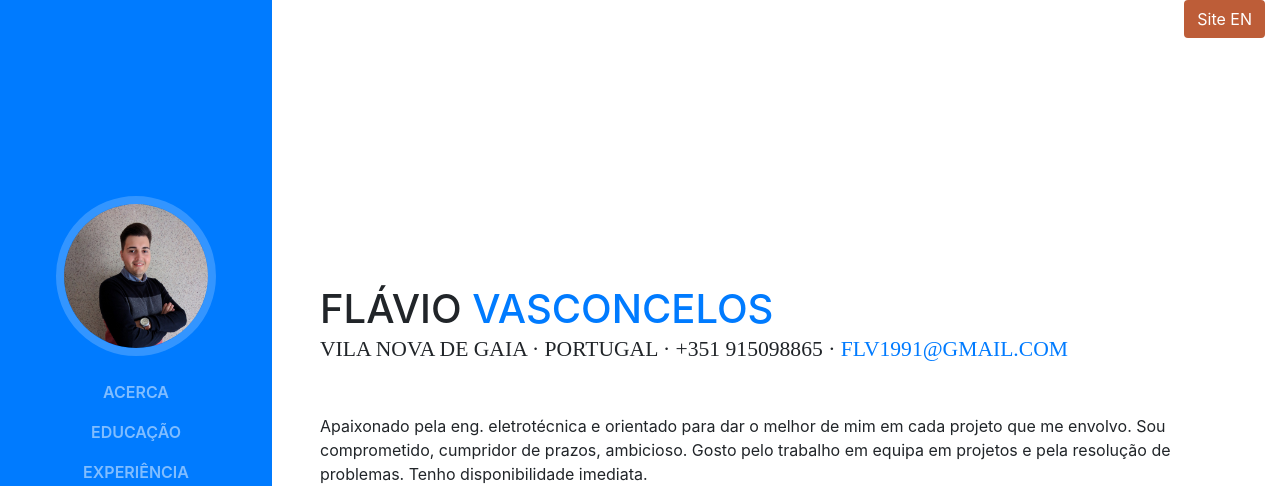
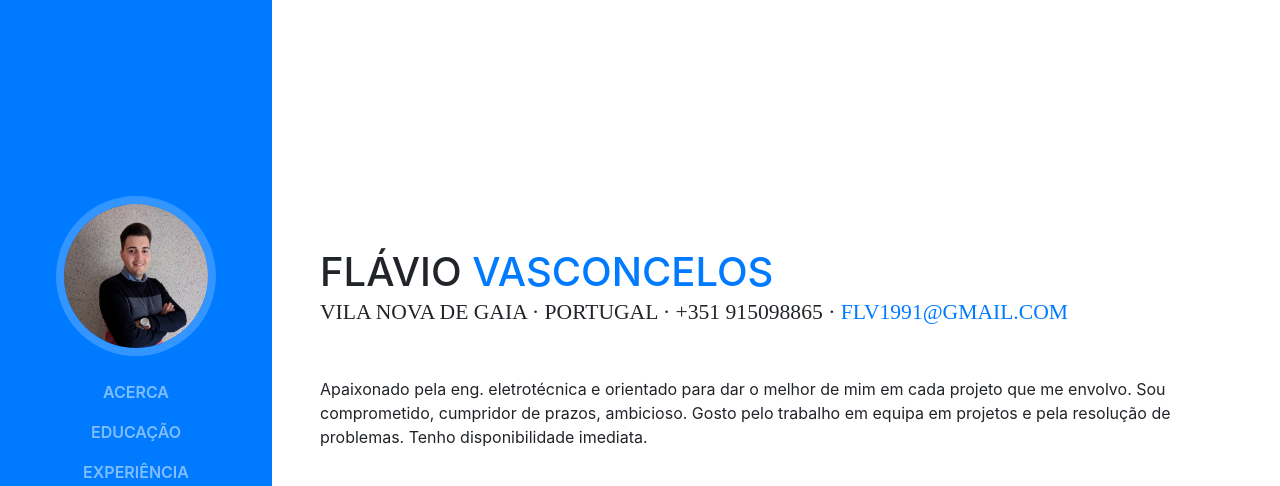
Before and after one commit to flv1991/flv1991.github.io, a website with bundled scripts: page index.html in a window 1280 px wide. Shown: the top 486 px of the page. Built offline with nearby package versions, Linux system fonts and the light colour scheme; a web font is replaced by a local one.

Commit message:
Retirar en

```diff
--- a/index.html
+++ b/index.html
@@ -29,7 +29,7 @@
 <div class="row">
     <div class="col-lg-12">
         <div class="text-right">
-			<a href="index_en.html" class="btn btn-sample" role="button">Site EN</a>
+		<!-- 	<a href="index_en.html" class="btn btn-sample" role="button">Site EN</a>  -->
 
         </div>
     </div>
```
